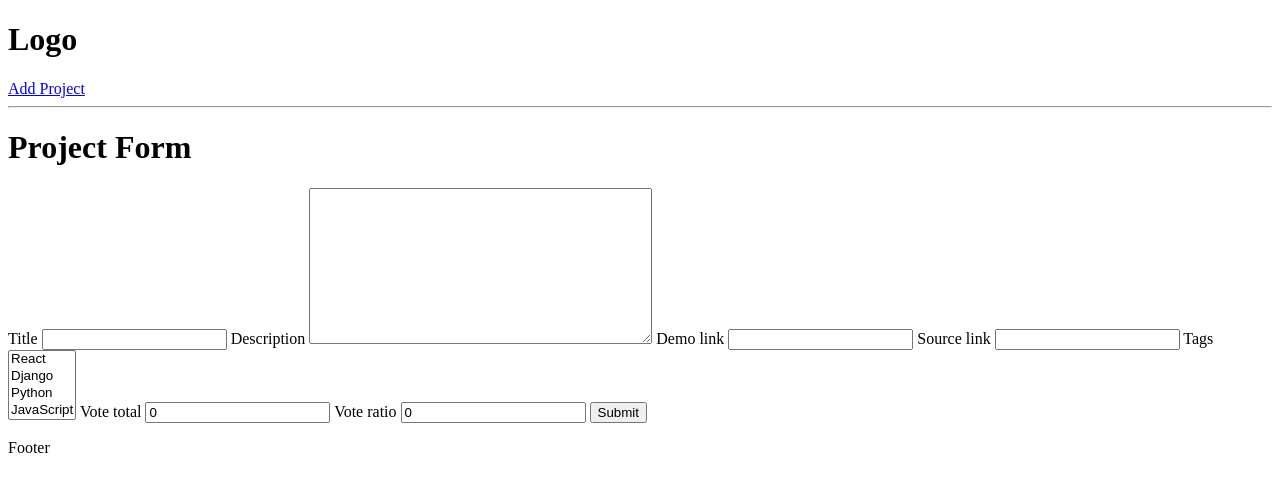
After one commit to Jaechul-J/devconnect, a Django app: page /create-project/ in a window 1280 px wide. The commit adds this page. Shown: the top 492 px of the page. Run offline with Django 4.2, Linux system fonts and the light colour scheme; data comes from the database, SQL or seed files in the repository.

Commit message:
Model Forms complete

```diff
--- /dev/null
+++ b/projects/forms.py
@@ -0,0 +1,8 @@
+from django.forms import ModelForm
+from .models import Project
+
+
+class ProjectForm(ModelForm):
+    class Meta:
+        model = Project
+        fields = '__all__'
--- /dev/null
+++ b/projects/templates/projects/project_form.html
@@ -0,0 +1,13 @@
+{% extends 'main.html' %} {% block content %}
+
+<h1>Project Form</h1>
+
+<form method="POST">
+  {% csrf_token %} {% for field in form %}
+  <!-- comment -->
+  {{field.label}} {{field}}
+  <!-- Comment  -->
+  {% endfor %}
+  <input type="submit" />
+</form>
+{% endblock %}
--- a/projects/urls.py
+++ b/projects/urls.py
@@ -4,4 +4,5 @@ from . import views
 urlpatterns = [
     path('', views.projects, name="projects"),
     path('project/<str:pk>/', views.project, name="project"),
+    path('create-project/', views.createProject, name="create-project"),
 ]
--- a/projects/views.py
+++ b/projects/views.py
@@ -2,23 +2,7 @@ from http.client import HTTPResponse
 from django.shortcuts import render
 from django.http import HttpResponse
 from .models import Project
-projectsList = [
-    {
-        'id': '1',
-        'title': 'Ecommerce Website',
-        'description': 'Fully functional ecommerce website'
-    },
-    {
-        'id': '2',
-        'title': 'Portfolio Website',
-        'description': 'A personal website to write articles and display work'
-    },
-    {
-        'id': '3',
-        'title': 'Social Network',
-        'description': 'An open source project built by the community'
-    }
-]
+from .forms import ProjectForm
 
 
 def projects(request):
@@ -30,3 +14,9 @@ def projects(request):
 def project(request, pk):
     projectObj = Project.objects.get(id=pk)
     return render(request, 'projects/single-project.html', {'project': projectObj})
+
+
+def createProject(request):
+    form = ProjectForm()
+    context = {'form': form}
+    return render(request, 'projects/project_form.html', context)
--- a/templates/navbar.html
+++ b/templates/navbar.html
@@ -1,2 +1,3 @@
 <h1>Logo</h1>
+<a href="{% url 'create-project' %}">Add Project</a>
 <hr />
```
